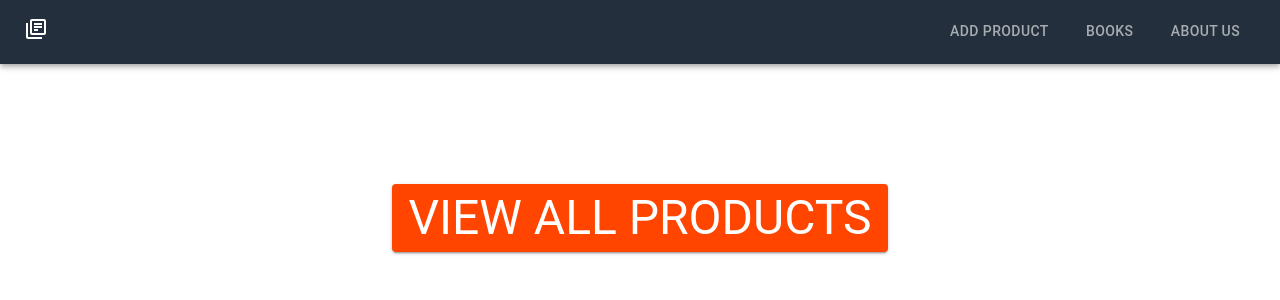
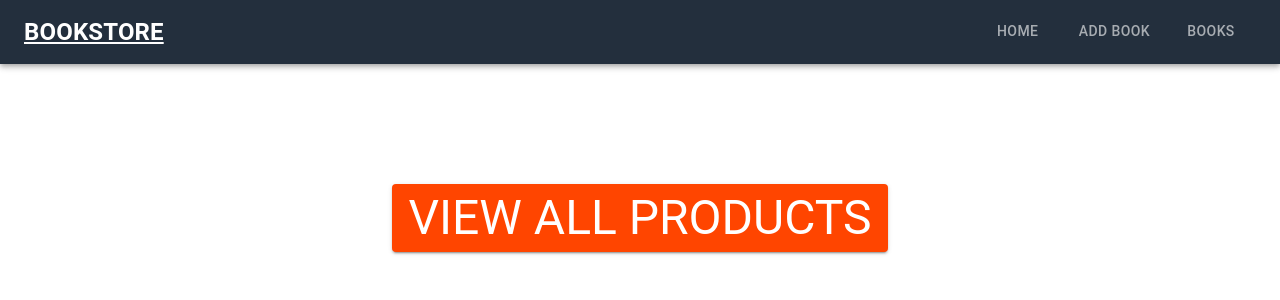
Before and after one commit to revathi-msc/bookstore-frontend, a React (Create React App) app: page / in a window 1280 px wide. Shown: the top 300 px of the page. Built offline with nearby package versions, Linux system fonts and the light colour scheme.

Commit message:
Update Header.js

```diff
--- a/src/components/Header.js
+++ b/src/components/Header.js
@@ -1,6 +1,5 @@
 import React, { useState } from "react";
 import { AppBar, Tab, Tabs, Toolbar, Typography } from "@mui/material";
-import LibraryBooksOutlinedIcon from "@mui/icons-material/LibraryBooksOutlined";
 import { NavLink } from "react-router-dom";
 const Header = () => {
   const [value, setValue] = useState();
@@ -10,7 +9,7 @@ const Header = () => {
         <Toolbar>
           <NavLink to="/" style={{ color: "white" }}>
             <Typography>
-              <LibraryBooksOutlinedIcon />
+              <h2>BOOKSTORE</h2>
             </Typography>
           </NavLink>
           <Tabs
@@ -20,9 +19,10 @@ const Header = () => {
             value={value}
             onChange={(e, val) => setValue(val)}
           >
-            <Tab LinkComponent={NavLink} to="/add" label="Add product" />
+            <Tab LinkComponent={NavLink} to="/" label="Home" />
+            <Tab LinkComponent={NavLink} to="/add" label="Add Book" />
             <Tab LinkComponent={NavLink} to="/books" label="Books" />
-            <Tab LinkComponent={NavLink} to="/about" label="About Us" />
+
           </Tabs>
         </Toolbar>
       </AppBar>
```
